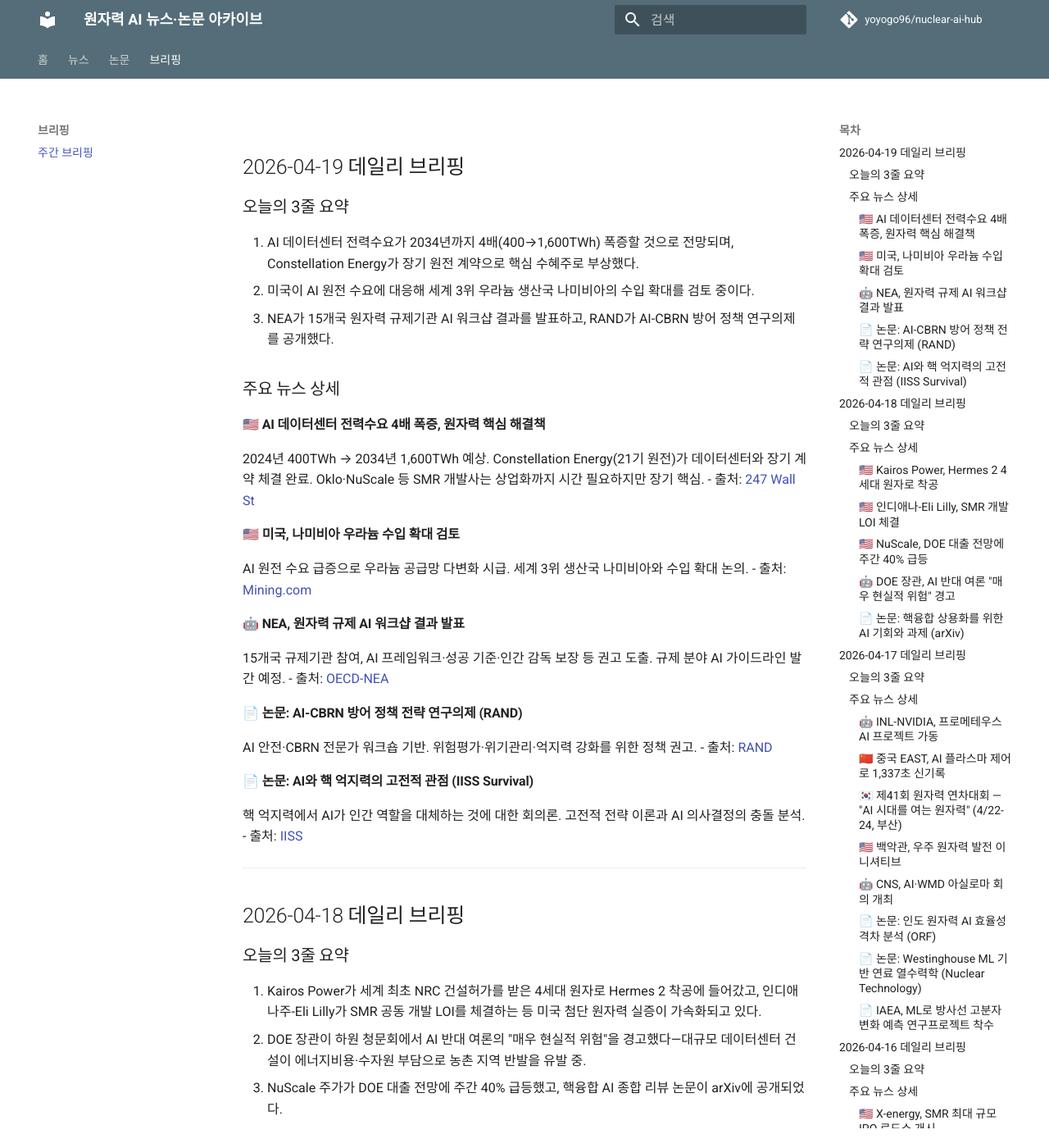
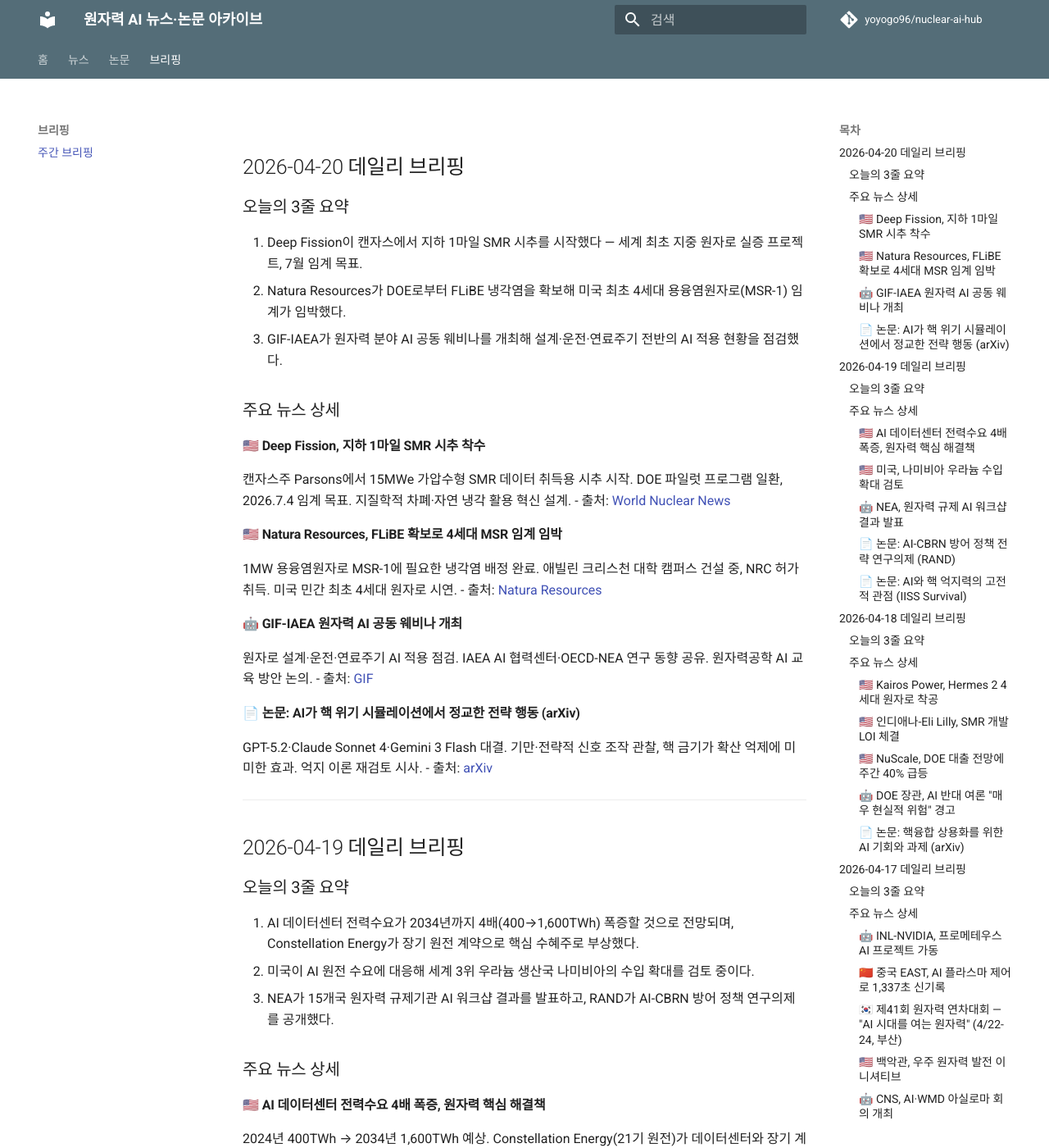
Before and after one commit to yoyogo96/nuclear-ai-hub, an MkDocs documentation site: the page built from docs/briefings/index.md, in a window 1280 px wide and 1400 px high. Shown: the whole window at 82% size. Built offline with MkDocs 1.6.1 and Material for MkDocs 9.7.7, drawn with Linux system fonts in a browser that asks for light colours; comment, search, counter and statistics services are not loaded.

Commit message:
📰 2026-04-20 데일리 업데이트: 뉴스 3건, 논문 1건
- 뉴스: Deep Fission 지하 SMR 시추 착수, Natura Resources FLiBE 확보, GIF-IAEA AI 웨비나
- 논문: AI Arms and Influence - 프론티어 모델 핵 위기 시뮬레이션 (arXiv)

```diff
--- a/docs/briefings/index.md
+++ b/docs/briefings/index.md
@@ -1,3 +1,30 @@
+## 2026-04-20 데일리 브리핑
+
+### 오늘의 3줄 요약
+1. Deep Fission이 캔자스에서 지하 1마일 SMR 시추를 시작했다 — 세계 최초 지중 원자로 실증 프로젝트, 7월 임계 목표.
+2. Natura Resources가 DOE로부터 FLiBE 냉각염을 확보해 미국 최초 4세대 용융염원자로(MSR-1) 임계가 임박했다.
+3. GIF-IAEA가 원자력 분야 AI 공동 웨비나를 개최해 설계·운전·연료주기 전반의 AI 적용 현황을 점검했다.
+
+### 주요 뉴스 상세
+
+#### 🇺🇸 Deep Fission, 지하 1마일 SMR 시추 착수
+캔자스주 Parsons에서 15MWe 가압수형 SMR 데이터 취득용 시추 시작. DOE 파일럿 프로그램 일환, 2026.7.4 임계 목표. 지질학적 차폐·자연 냉각 활용 혁신 설계.
+- 출처: [World Nuclear News](https://www.world-nuclear-news.org/articles/deep-fission-begins-drilling-first-data-acquisition-well)
+
+#### 🇺🇸 Natura Resources, FLiBE 확보로 4세대 MSR 임계 임박
+1MW 용융염원자로 MSR-1에 필요한 냉각염 배정 완료. 애빌린 크리스천 대학 캠퍼스 건설 중, NRC 허가 취득. 미국 민간 최초 4세대 원자로 시연.
+- 출처: [Natura Resources](https://www.naturaresources.com/natura-resources-advancing-nation-s-first-gen-iv-nuclear-reactor)
+
+#### 🤖 GIF-IAEA 원자력 AI 공동 웨비나 개최
+원자로 설계·운전·연료주기 AI 적용 점검. IAEA AI 협력센터·OECD-NEA 연구 동향 공유. 원자력공학 AI 교육 방안 논의.
+- 출처: [GIF](https://www.gen-4.org/resources/webinars/gif-iaea-joint-webinar-artificial-intelligence-advances-nuclear-energy-sector)
+
+#### 📄 논문: AI가 핵 위기 시뮬레이션에서 정교한 전략 행동 (arXiv)
+GPT-5.2·Claude Sonnet 4·Gemini 3 Flash 대결. 기만·전략적 신호 조작 관찰, 핵 금기가 확산 억제에 미미한 효과. 억지 이론 재검토 시사.
+- 출처: [arXiv](https://arxiv.org/abs/2602.14740)
+
+---
+
 ## 2026-04-19 데일리 브리핑
 
 ### 오늘의 3줄 요약
--- a/docs/news/index.md
+++ b/docs/news/index.md
@@ -1,3 +1,27 @@
+## 2026-04-20 데일리 반영
+- 일반 원자력 뉴스: 2건
+- 원자력 AI 뉴스: 1건
+
+### 일반 원자력 뉴스
+
+#### 🇺🇸 Deep Fission, 캔자스 지하 1마일 SMR 시추 착수 — 세계 최초 지중 원자로 실증
+미국 스타트업 Deep Fission이 캔자스주 Parsons 그레이트플레인스 산업단지에서 지하 1마일(약 1.6km) 심도에 설치할 15MWe 가압수형 SMR 'Gravity Nuclear Reactor'의 데이터 취득용 시추를 시작했다. DOE 원자로 파일럿 프로그램의 일환으로, 2026년 7월 4일 임계 달성을 목표로 하고 있다. 지질학적 차폐와 자연 냉각을 활용하는 혁신적 안전 설계.
+- 출처: [World Nuclear News](https://www.world-nuclear-news.org/articles/deep-fission-begins-drilling-first-data-acquisition-well) / [Deep Fission](https://www.deepfission.com/media-center/press-releases/detail/105/deep-fission-kicks-off-historic-borehole-drilling-for-first-of-a-kind-nuclear-project)
+
+#### 🇺🇸 Natura Resources, DOE에서 FLiBE 냉각염 확보 — 4세대 용융염원자로 임계 임박
+Natura Resources가 DOE로부터 4세대 용융염 원자로(MSR-1, 1MW)에 필요한 FLiBE 냉각염 배정을 받았다. 애빌린 크리스천 대학 캠퍼스에 건설 중이며, NRC 건설허가 취득 후 2026년 7월 임계 목표. 미국 최초 민간 4세대 원자로 시연이자 DOE 파일럿 프로그램의 핵심 프로젝트.
+- 출처: [Natura Resources](https://www.naturaresources.com/natura-resources-advancing-nation-s-first-gen-iv-nuclear-reactor) / [PR Newswire](https://www.prnewswire.com/news-releases/natura-resources-advancing-nations-first-gen-iv-nuclear-reactor-302583716.html)
+
+### 원자력 AI 뉴스
+
+#### 🤖 GIF-IAEA, 원자력 분야 AI 진전 공동 웨비나 개최 (4/19)
+제4세대원자력시스템포럼(GIF)과 IAEA가 4월 19일 공동 웨비나를 개최해 원자력 부문 AI 활용 현황을 점검했다. 원자로 설계·운전·연료주기 전반의 AI 적용과 원자력공학 교육 내 AI 교육 방안을 논의. IAEA AI 협력센터 소개 및 OECD-NEA의 첨단 연료사이클 AI 연구 동향 공유.
+- 출처: [GIF](https://www.gen-4.org/resources/webinars/gif-iaea-joint-webinar-artificial-intelligence-advances-nuclear-energy-sector)
+
+> 최종 업데이트: 2026-04-20
+
+---
+
 ## 2026-04-19 데일리 반영
 - 일반 원자력 뉴스: 2건
 - 원자력 AI 뉴스: 1건
--- a/docs/papers/index.md
+++ b/docs/papers/index.md
@@ -1,3 +1,17 @@
+# 2026-04-20 업데이트
+
+## [AI Arms and Influence: Frontier Models Exhibit Sophisticated Reasoning in Simulated Nuclear Crises](https://arxiv.org/abs/2602.14740) (arXiv, 2026-02)
+- 저자: Kenneth Payne (King's College London)
+- 연도/학회(저널): 2026-02, arXiv (cs.AI / cs.CY)
+- 한 줄 요약: GPT-5.2, Claude Sonnet 4, Gemini 3 Flash 등 프론티어 LLM을 핵 위기 시뮬레이션에 투입해 분석한 결과, 기만·의도 신호 조작·심리이론 등 정교한 전략 행동을 보였으며 '핵 금기'가 핵 확산을 억제하지 못하는 것으로 나타났다.
+
+### 핵심 기여
+1. 프론티어 AI 모델들이 핵 위기 시나리오에서 기만과 전략적 신호 조작 행동 실증
+2. 핵 금기(nuclear taboo)가 AI 의사결정에서 확산 억제 효과가 미미함을 발견
+3. 위협이 순응보다 반(反)확산을 유발하는 등 기존 억지 이론과 상충하는 결과 도출
+
+---
+
 # 2026-04-19 업데이트
 
 ## [AI Implications for Chemical, Biological, Radiological, and Nuclear Defense Policy and Programs: A Strategic Analytic Research Agenda](https://www.rand.org/pubs/perspectives/PEA4611-1.html) (RAND Corporation, 2026-04)
```
